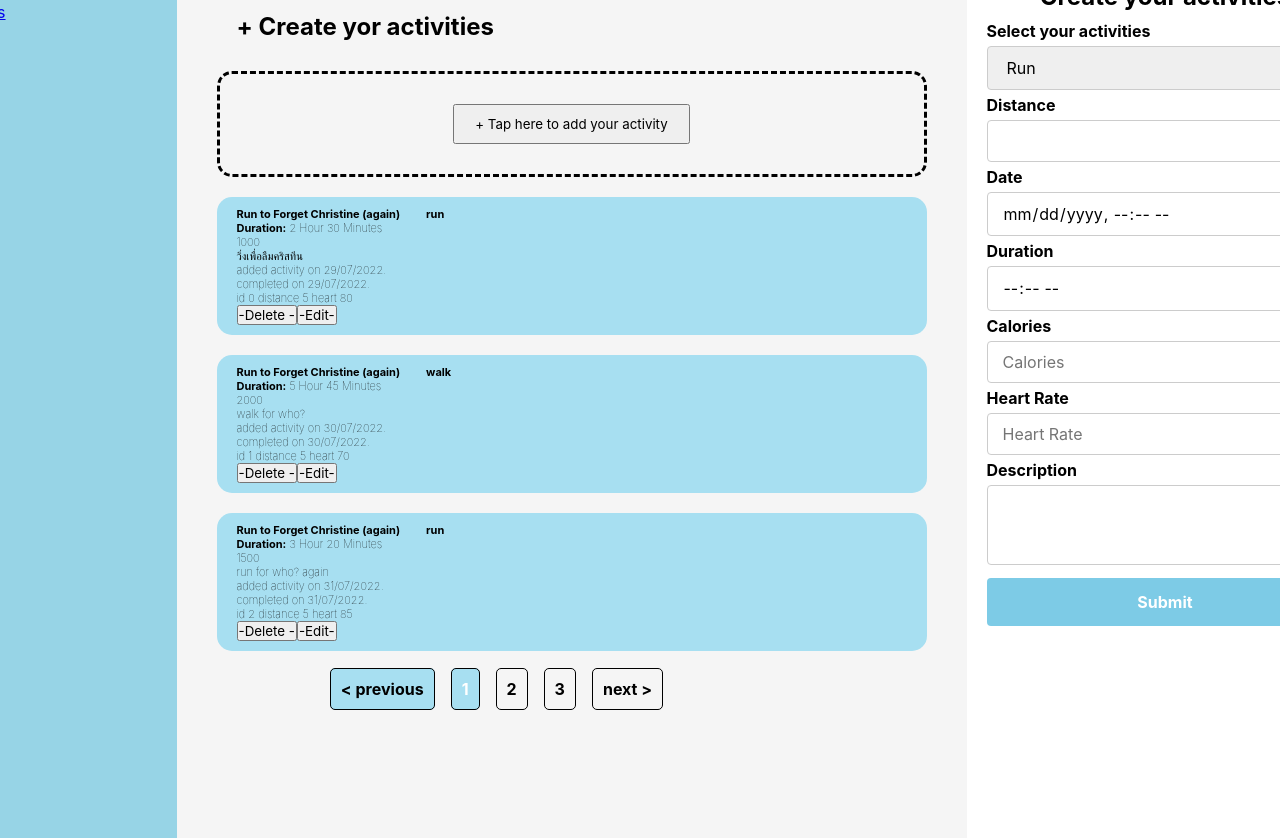
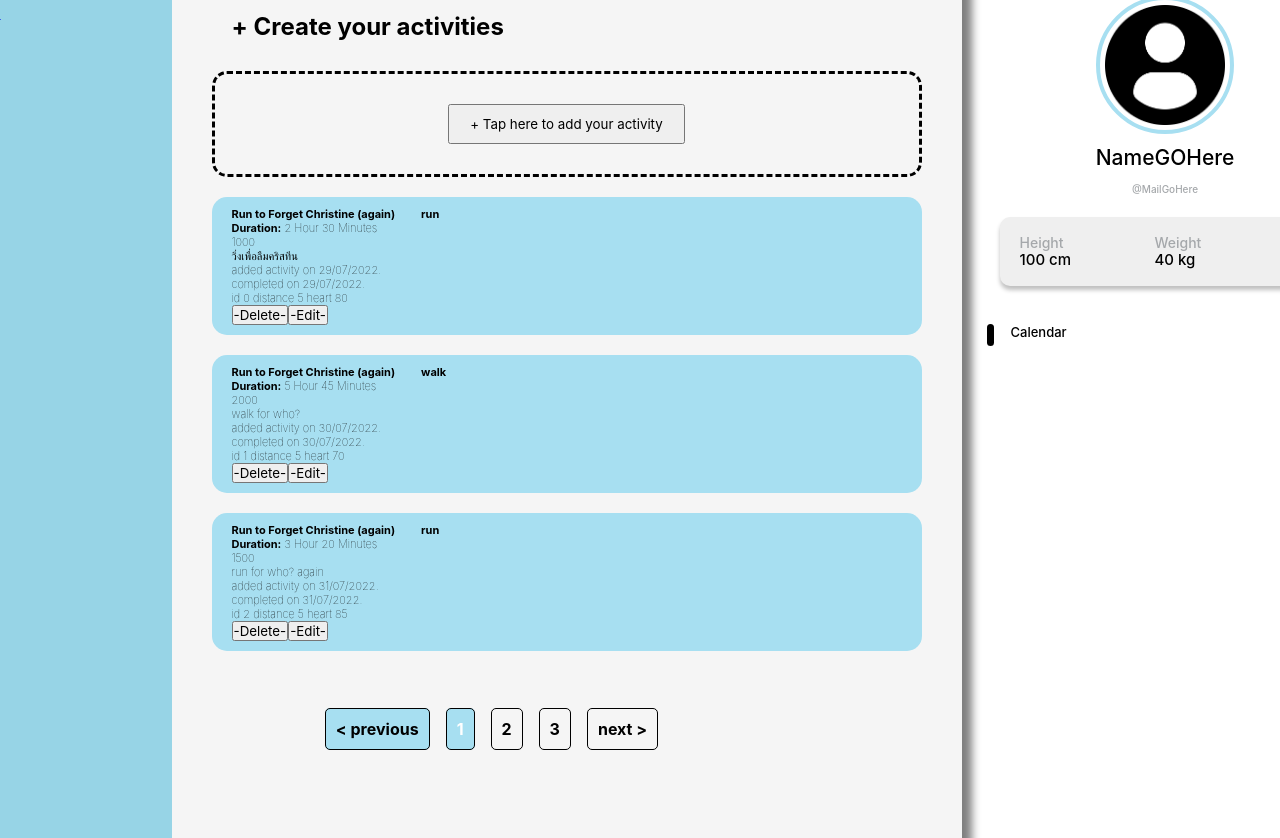
Before and after one commit to irisprae/project-infinity-health-prae, a React (Vite) app: page /addactivities in a window 1280 px wide. Shown: the top 838 px of the page. Built offline with nearby package versions, Linux system fonts and the light colour scheme.

Commit message:
edit exerciselist & pagination

```diff
--- a/src/Components/ExerciseList/ExerciseList.css
+++ b/src/Components/ExerciseList/ExerciseList.css
@@ -9,6 +9,8 @@
 .exerciseListContainer{
         width: 750px;
         height: 677px;
+        padding-bottom:20px;
+        margin-bottom: 20px;
 }
 
 .createAct {
@@ -72,8 +74,6 @@
     margin: 20px;
 }
 
-
-
 .paginationButton {
     width: 80%;
     height: 40px;
--- a/src/Components/ExerciseList/ExerciseList.jsx
+++ b/src/Components/ExerciseList/ExerciseList.jsx
@@ -1,18 +1,14 @@
-import React, { useState,useEffect } from 'react'
-import './ExerciseList.css'
+import React, { useState,useEffect } from "react"
+import "./ExerciseList.css"
 import ReactPaginate from "react-paginate";
 
-const ExerciseList = (props,handleDelete,addAct) => {
+const ExerciseList = ({exerciseList, handleDelete, addAct, handleEdit}) => {
 
-    const {exerciseList} = props;
+    //const {exerciseList} = props;
     const [currentItems, setCurrentItems] = useState([]);
     const [pageCount, setPageCount] = useState(0);
     const [itemOffset, setItemOffset] = useState(0);
     const itemsPerPage  = 3;
-
-
-
-
 
   useEffect(() => {
 
@@ -30,45 +26,81 @@ const ExerciseList = (props,handleDelete,addAct) => {
     setItemOffset(newOffset);
   };
 
-  console.log(props)
 
 return (
-    <div className='exerciseList'>
-
-	<div className = 'exerciseListContainer'>
-          <h2 className = 'createAct' onClick={() => addAct}>+ Create yor activities<br/></h2>
-
+    <div className="exerciseList">
+      <div className="exerciseListContainer">
+        <h2 className="createAct" onClick={addAct}>
+          + Create your activities
+          <br />
+        </h2>
 
         <div className="addCardAct">
-
-        <button  className="addCardActText">+ Tap here to add your activity<br/></button>
-
+          <button className="addCardActText" onClick={addAct}>
+            + Tap here to add your activity
+            <br />
+          </button>
         </div>
 
-      {currentItems.map(({ id, activity, distance,durationHours,durationMin,date,calories,heartrate,description }) => {
-        return(
-          /*<><li key={id}></li><button className ="deleteActButton" onClick={() => handleDelete(id)}>X</button>*/
-          <div className="cardAct">
+        {currentItems.map(
+          ({
+            id,
+            activity,
+            distance,
+            durationHours,
+            durationMin,
+            date,
+            calories,
+            heartrate,
+            description,
+          }) => {
+            return (
+
+              <div className="cardAct" key={id}>
                 <div className="cardActName">
-              <div><span className='boldFont'>Run to Forget Christine (again)</span></div>
-              <div className="cardActType"><span className='boldFont'>&nbsp; &nbsp; &nbsp; &nbsp; &nbsp; {activity}</span></div>
+                  <div>
+                    <span className="boldFont">
+                      Run to Forget Christine (again)
+                    </span>
+                  </div>
+                  <div className="cardActType">
+                    <span className="boldFont">
+                      &nbsp; &nbsp; &nbsp; &nbsp; &nbsp; {activity}
+                    </span>
+                  </div>
                 </div>
 
                 <div>
-              <p className="cardActDuration"><span className='boldFont'>Duration:</span> <span>{durationHours} Hour {durationMin} Minutes</span></p>
+                  <p className="cardActDuration">
+                    <span className="boldFont">Duration:</span>{" "}
+                    <span>
+                      {durationHours} Hour {durationMin} Minutes
+                    </span>
+                  </p>
                   <p className="cardActCalories">{calories}</p>
                   <p className="cardActDes">{description}</p>
                   <p className="cardActAdddate">added activity on {date}.</p>
                   <p className="cardActCompletedDate">completed on {date}.</p>
-              <p>id {id} distance {distance}  heart {heartrate}</p>
+                  <p>
+                    id {id} distance {distance} heart {heartrate}
+                  </p>
                 </div>
-              <button className ="deleteActButton" onClick={() => handleDelete(id)}>-Delete -</button>
-              <button className ="editActButton" onClick={() => handleEdit(id)}>-Edit-</button>
-          </div>/*</>*/
+                <button
+                  className="deleteActButton"
+                  onClick={() => handleDelete(id)}
+                >
+                  -Delete-
+                </button>
+                <button
+                  className="editActButton"
+                  onClick={() => handleEdit(id)}
+                >
+                  -Edit-
+                </button>
+              </div>
+            );
+          }
         )}
-          )
-      }
-
       </div>
 
       <ReactPaginate
@@ -88,15 +120,8 @@ const ExerciseList = (props,handleDelete,addAct) => {
 
      />
 
-
-
     </div>
-  )
-
-
-
-
-
-}
+  );
+};
 
 export default ExerciseList
--- /dev/null
+++ b/src/Components/RightSection/RightSection.css
@@ -0,0 +1,179 @@
+.editButton {
+    width: 37px;
+    height: 16px;
+
+    background: #EFEFEF;
+    border-radius: 10px;
+
+    font-family: 'Inter';
+    font-weight: 300;
+    font-size: 10px;
+    border: 1px solid #000000;
+
+}
+
+.Topic {
+    display: flex;
+
+
+    font-family: 'Inter';
+    font-style: normal;
+    font-weight: 500;
+    font-size: 13px;
+    line-height: 16px;
+
+    color: #000000;
+
+
+}
+
+.Grey {
+    color: #A5A8AB;
+}
+
+
+.RightSection {
+    display: flex;
+    flex-direction: column;
+    /*border: 2px solid black;*/
+
+
+    width: 357px;
+    height: 836px;
+    background: #FFFFFF;
+    border-radius: 0px 20px 20px 0px;
+    padding: 12px 25px;
+}
+
+.ProfileSection {
+    display: flex;
+    flex-direction: column;
+    align-items: center;
+    height: 350px;
+    width: 100%;
+    /*border: 2px solid black;*/
+}
+
+.ProfileHeader {
+    display: flex;
+    flex-direction: row;
+    width: 100%;
+    /*border: 2px solid green;*/
+}
+
+.ProfileBar {
+    display: flex;
+    flex-direction: row;
+    justify-content: space-between;
+    width: 100%;
+    /*border: 2px solid brown;*/
+}
+
+.ProfilePic {
+    display: flex;
+    border: 4px solid #A7DFF1;
+    height: 130px;
+    border-radius: 50%;
+    -moz-border-radius: 50%;
+    -webkit-border-radius: 50%;
+    width: 130px;
+    justify-content: center;
+    align-items: center;
+}
+
+.InnerBolderPic {
+    display: flex;
+    border: 4px solid white;
+    height: 120px;
+    width: 120px;
+    border-radius: 50%;
+    -moz-border-radius: 50%;
+    -webkit-border-radius: 50%;
+    justify-content: center;
+    align-items: center;
+}
+
+.InnerBolderPic img {
+    height: 120px;
+    width: 120px;
+    background-size: cover;
+}
+
+.NameTag {
+    margin-top: 11px;
+    margin-bottom: 22px;
+}
+
+.UserName {
+    font-family: 'Inter';
+    font-style: normal;
+    font-weight: 500;
+    font-size: 21px;
+    line-height: 25px;
+    color: #000000;
+}
+
+.MailName {
+    display: flex;
+    margin-top: 13px;
+    font-family: 'Inter';
+    font-style: normal;
+    font-weight: 500;
+    font-size: 10px;
+    line-height: 12px;
+    justify-content: center;
+}
+
+
+.UserInfo {
+    display: flex;
+    flex-direction: row;
+    align-items: center;
+    justify-content: space-between;
+    width: 291px;
+    height: 69px;
+    padding: 0 20px;
+    background: #EFEFEF;
+    box-shadow: 0px 4px 4px rgba(0, 0, 0, 0.25);
+    border-radius: 10px;
+
+    /* font */
+    font-family: 'Inter';
+    font-style: normal;
+    font-weight: 500;
+    font-size: 15px;
+    line-height: 18px;
+    color: #000000;
+}
+
+.UserInfo .Grey {
+    font-family: 'Inter';
+    font-style: normal;
+    font-weight: 500;
+    font-size: 14px;
+    line-height: 17px;
+    color: #A5A8AB;
+}
+
+
+
+.CalendarSection {
+    display: flex;
+    flex-direction: column;
+    align-items: center;
+}
+
+.CalendarHeader {
+    display: flex;
+    flex-direction: row;
+    width: 100%;
+}
+
+.TopicIcon {
+    width: 7px;
+    height: 22px;
+    background: #000000;
+    border-radius: 10px;
+    margin-right: 17px;
+    padding: 0;
+}
--- /dev/null
+++ b/src/Components/RightSection/RightSection.jsx
@@ -0,0 +1,48 @@
+import React from 'react'
+import './RightSection.css'
+import NoPic from './NoPic2.png'
+
+
+const RightSection = () => {
+    let height = 100;
+    let weight = 40;
+    let HeightUnit = "cm";
+    let WeightUnit = "kg";
+    const bmi = weight/((height/100)*(height/100));
+
+    let name="NameGOHere";
+    let email="@MailGoHere";
+
+    return (
+      <div>
+
+        <div className='RightSection'>
+          <div className='ProfileSection'>
+            <div className='ProfileHeader'>
+              <div><div className='TopicIcon'></div></div>
+              <div className='ProfileBar'><div className='Topic'>Profile</div>
+              <button className='editButton'>edit</button></div>
+            </div>
+            <div className='ProfilePic'>
+              <div className='InnerBolderPic' >
+                {/* <img src='/images/image1.jpg' /> */}
+                <img src={NoPic} />
+              </div>
+            </div>
+            <div className='NameTag'> <div className='UserName'>{name}</div> <div className='MailName Grey'>{email}</div> </div>
+            <div className='UserInfo'>
+              <div className='height'><div className='Grey'>Height</div> <div>{height} {HeightUnit}</div>  </div>
+              <div className='weight'><div className='Grey'>Weight</div> <div>{weight} {WeightUnit}</div>  </div>
+              <div className='bmi'><div className='Grey'>BMI</div> <div>{bmi}</div>  </div>
+            </div>
+          </div>
+          <div className='CalendarSection'>
+            <div className='CalendarHeader'><div className='TopicIcon'></div><div className='Topic'>Calendar</div></div>
+            <div></div>
+          </div>
+        </div>
+      </div>
+    )
+  }
+
+export default RightSection
--- a/src/Pages/Addactivities/Addactivities.jsx
+++ b/src/Pages/Addactivities/Addactivities.jsx
@@ -1,11 +1,10 @@
-import React from "react";
+import React, { useState } from "react"
 import Navbar from "../../Components/Navbar/Navbar";
 import ExerciseList from "../../Components/ExerciseList/ExerciseList";
 import ExerciseForm from "../../Components/ExerciseForm/ExerciseForm";
 
 import "./Addactivities.css";
-
-const Addactivities = () => {
+import RightSection from "../../Components/RightSection/RightSection";
 
   const exerciseList = [{
     id:'0',
@@ -94,14 +93,29 @@ const Addactivities = () => {
     description:'runnnnnnnnnnnnnnnnnnn? again',
     }];
 
+const Addactivities = () => {
 
-        const handleDelete = (taskIdToRemove) => {
-    setAllTasks((prev) => prev.filter(
-      (task) => task.id !== taskIdToRemove
-    ));
-    }
 
-    const addAct = () =>{}
+const [allTasks, setAllTasks] = useState(exerciseList);
+  const [isShow, setIsShow] = useState(false);
+
+  const handleDelete = (taskIdToRemove) => {
+    return setAllTasks((prev) =>
+      prev.filter((task) => task.id !== taskIdToRemove)
+    );
+  };
+
+  const addAct = () => {
+    setIsShow((prevIsShow) => !prevIsShow);
+  };
+
+  // const handleEdit = [...allTasks].map((card) => {
+  //   if (card.id === id) {
+  //     card.text = handleEdit
+  //   }
+  //   return ExerciseForm
+  // });
+
 
 
   return (
@@ -109,12 +123,12 @@ const Addactivities = () => {
       <div className="BodyAct">
         <Navbar />
         <ExerciseList
-        exerciseList = {exerciseList}
+        exerciseList = {allTasks}
         handleDelete = {handleDelete}
         addAct = {addAct}
         />
 
-        <ExerciseForm />
+        {isShow ? <ExerciseForm /> : <RightSection />}
       </div>
     </div>
   );
```
Also changed, not shown: src/Components/RightSection/NoPic2.png (added). Lines whose indentation alone changed are shown as unchanged.
